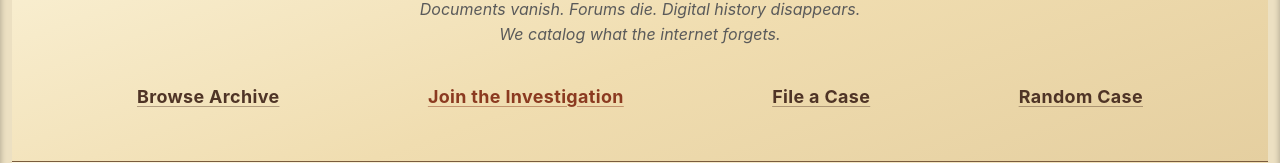
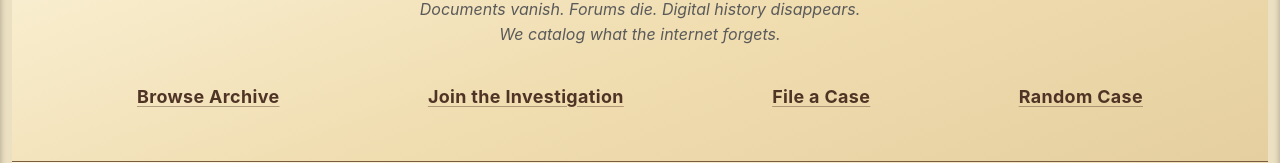
Before and after one commit to Anya-Louni/archive, a React (Vite) app: page /homepage in a window 1280 px wide. Shown: the part 204-367 px from the top of the page. Built offline with nearby package versions, Linux system fonts and the light colour scheme; no server answers; the database is empty; a web font is replaced by a local one.

Commit message:
Unify hero links

```diff
--- a/src/pages/HomePage.jsx
+++ b/src/pages/HomePage.jsx
@@ -285,7 +285,7 @@ export function HomePage({ user }) {
         <nav className="home-masthead-nav" aria-label="Site navigation">
           <Link className="home-cta-link" to="/catalog" onClick={() => window.scrollTo(0, 0)}>Browse Archive</Link>
           {!user ? (
-            <Link className="home-cta-link home-cta-join" to="/auth?mode=register" onClick={() => window.scrollTo(0, 0)}>Join the Investigation</Link>
+            <Link className="home-cta-link" to="/auth?mode=register" onClick={() => window.scrollTo(0, 0)}>Join the Investigation</Link>
           ) : (
             <Link className="home-cta-link" to="/dashboard" onClick={() => window.scrollTo(0, 0)}>My Files</Link>
           )}
--- a/src/styles.css
+++ b/src/styles.css
@@ -1928,19 +1928,6 @@ button.danger {
   text-decoration-color: transparent;
   transform: translate(-1px, -1px);
   color: var(--evidence-red);
-}
-
-.home-masthead-nav .home-cta-join {
-  color: #8b3a20;
-  text-decoration-color: rgba(139,58,32,0.45);
-}
-
-.home-masthead-nav .home-cta-join:hover,
-.home-masthead-nav .home-cta-join:focus-visible {
-  background: linear-gradient(180deg, #9a6040 0%, #723824 100%);
-  border-color: #5a2a18;
-  color: #ffddb8;
-  text-decoration-color: transparent;
 }
 
 /* ─── Homepage social widget ─── */
```
